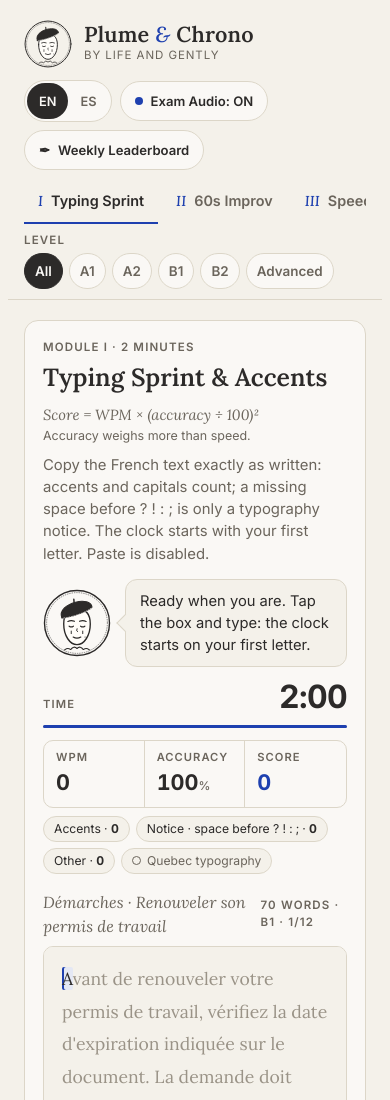
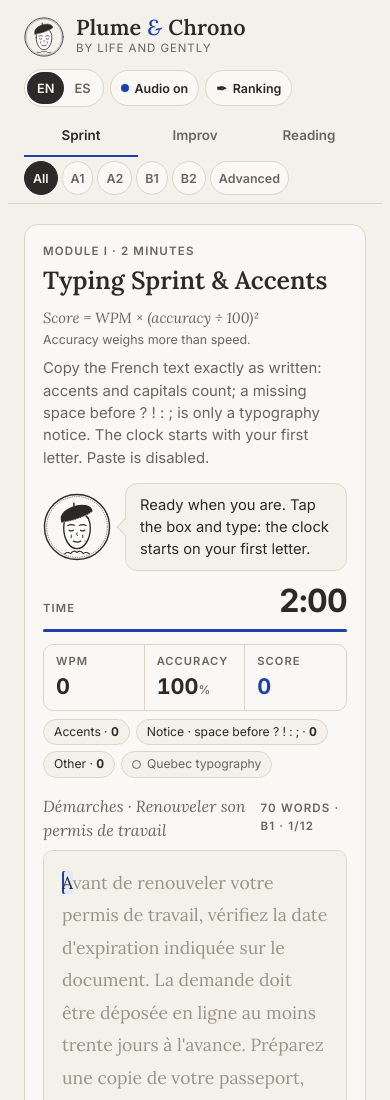
Before and after one commit to Lifeandgently/Plumeandchrono, a plain HTML site: page index.html in a window 390 px wide. Shown: the top 1100 px of the page. Drawn offline with nearby package versions, Linux system fonts and the light colour scheme.

Commit message:
Compact header and full-width tabs at 360 px, hide empty ad slot, Plume Writing Kit card
Co-Authored-By: Claude Opus 5.5 <noreply@anthropic.com>
Claude-Session: https://claude.ai/code/session_01L46ihe2NerorYA3KeHqXDB

```diff
--- a/app.js
+++ b/app.js
@@ -31,7 +31,8 @@ const store = {
 const I18N = {
   en: {
     board: 'Weekly Leaderboard', tab1: 'Typing Sprint', tab2: '60s Improv', tab3: 'Speed Reading', soon: 'Soon',
-    audioOn: 'Exam Audio: ON', audioOff: 'Exam Audio: OFF',
+    audioOn: 'Exam Audio: ON', audioOff: 'Exam Audio: OFF', audioShortOn: 'Audio on', audioShortOff: 'Audio off',
+    boardShort: 'Ranking', tab1s: 'Sprint', tab2s: 'Improv', tab3s: 'Reading', langLabel: 'Interface language', tabsLabel: 'Training modes',
     m1eyebrow: 'Module I · 2 minutes', m1title: 'Typing Sprint & Accents',
     m1intro: 'Copy the French text exactly as written: accents and capitals count; a missing space before ? ! : ; is only a typography notice. The clock starts with your first letter. Paste is disabled.',
     time: 'Time', wpm: 'WPM', acc: 'Accuracy', score: 'Score',
@@ -78,7 +79,7 @@ const I18N = {
     lbNoPrize: 'Practice ranking: there are no prizes for now. Rows tagged “example” are samples, not real people.', lbLocal: 'For now your scores are saved only on this device.',
     lbRulesMin: (a) => `To enter the ranking: at least ${a}% accuracy, 30 seconds and 60 characters. Each level has its own ranking.`, lbYou: 'you', lbNick: 'Nickname',
     lbReset: (d, h) => `Resets Monday 00:00 Eastern Time · in ${d} d ${h} h`,
-    lbPrize1: '#1 of the week wins the Life and Gently French Exam Survival PDF Kit for free.',
+    lbPrize1: '#1 of the week receives the Plume Writing Kit for free.',
     lbPrize10: '#2 to #10 receive a 30% discount code.',
     lbDemo: 'Demo mode: sample entries are shown and prizes activate when the live ranking is connected. Your email stays on this device.',
     lbSeeAll: 'See the full Top 20',
@@ -89,10 +90,12 @@ const I18N = {
     lbSubmit: 'Publish my score', lbDone: (k) => `Published! You are #${k} this week.`,
     lbErr: { acc: 'This run cannot enter the ranking.', 'nick-len': 'The nickname needs 3 to 16 characters.', 'nick-chars': 'Use only letters, numbers, spaces and . _ -', 'nick-bad': 'Please choose another nickname.',
              email: 'That email does not look right.', speed: 'This run cannot be ranked.', short: 'This run cannot be ranked.', suspect: 'This run cannot be ranked.', empty: 'This run cannot be ranked.', other: 'Something went wrong. Try again.' },
-    kitEyebrow: 'Study kit', kitTitle: 'French Exam Survival PDF Kit',
-    kitText: 'Practice pages by Life and Gently, made for tablet and for printing.',
-    kitPoints: ['Typing drills with accents and punctuation', 'Writing frames with ready-to-use connectors', 'Timed reading sets with answer keys'],
-    kitCta: 'Get the PDF Kit', kitSoon: 'Link coming soon', kitFine: 'Hybrid PDF for tablet and print',
+    kitEyebrow: 'Writing kit · Life and Gently', kitTitle: 'Plume Writing Kit',
+    kitText: 'A calm, step-by-step method to write better in French: put your ideas in order, link your sentences with meaning and develop a topic clearly. Useful at work and when preparing an exam. It does not promise any official score.',
+    kitShort: 'Write more clearly in French: order your ideas, link your sentences and develop a topic.',
+    kitLead: 'To keep building on what you just wrote:',
+    kitPoints: ['Put your ideas in order before you write', 'Link sentences with connectors that make sense', 'Develop a topic in clear, well-built paragraphs'],
+    kitCta: 'See the Plume Writing Kit', kitPrep: 'In preparation', kitPrepNote: 'The link will appear here when the kit is ready.', kitFine: 'PDF for tablet and print',
     adLabel: 'Advertisement', adReserved: 'Space reserved for Google AdSense',
     boardBusy: 'Finish or stop the exercise to open the ranking.',
     m2eyebrow: 'Module II · 60 s + 4 min', m2title: '60s Improv',
@@ -181,7 +184,8 @@ const I18N = {
   },
   es: {
     board: 'Ranking semanal', tab1: 'Sprint de tipeo', tab2: 'Improvisación 60s', tab3: 'Lectura exprés', soon: 'Pronto',
-    audioOn: 'Audio de examen: activado', audioOff: 'Audio de examen: desactivado',
+    audioOn: 'Audio de examen: activado', audioOff: 'Audio de examen: desactivado', audioShortOn: 'Audio: sí', audioShortOff: 'Audio: no',
+    boardShort: 'Ranking', tab1s: 'Sprint', tab2s: 'Improvisación', tab3s: 'Lectura', langLabel: 'Idioma de la interfaz', tabsLabel: 'Modos de práctica',
     m1eyebrow: 'Módulo I · 2 minutos', m1title: 'Sprint de tipeo y acentos',
     m1intro: 'Copia el texto en francés tal cual: cuentan las tildes y las mayúsculas; si falta el espacio antes de ? ! : ; solo se muestra un aviso tipográfico. El reloj empieza con tu primera letra. La función de pegar está desactivada.',
     time: 'Tiempo', wpm: 'PPM', acc: 'Precisión', score: 'Puntaje',
@@ -228,7 +232,7 @@ const I18N = {
     lbNoPrize: 'Ranking de práctica: por ahora no hay premios. Las filas marcadas «ejemplo» son de muestra y no son personas reales.', lbLocal: 'Por ahora tus puntajes se guardan solo en este dispositivo.',
     lbRulesMin: (a) => `Para entrar al ranking: al menos ${a} % de precisión, 30 segundos y 60 caracteres. Cada nivel tiene su propio ranking.`, lbYou: 'tú', lbNick: 'Apodo',
     lbReset: (d, h) => `Se reinicia el lunes a las 00:00 hora del Este · en ${d} d ${h} h`,
-    lbPrize1: 'El puesto #1 de la semana gana gratis el Life and Gently French Exam Survival PDF Kit.',
+    lbPrize1: 'El puesto #1 de la semana recibe gratis el Plume Writing Kit.',
     lbPrize10: 'Del #2 al #10 reciben un código de descuento del 30%.',
     lbDemo: 'Modo demo: se muestran entradas de muestra y los premios se activan cuando se conecte el ranking en vivo. Tu email queda en este dispositivo.',
     lbSeeAll: 'Ver el Top 20 completo',
@@ -239,10 +243,12 @@ const I18N = {
     lbSubmit: 'Publicar mi puntaje', lbDone: (k) => `¡Publicado! Estás en el puesto #${k} de la semana.`,
     lbErr: { acc: 'Este intento no puede entrar al ranking.', 'nick-len': 'El apodo necesita entre 3 y 16 caracteres.', 'nick-chars': 'Usa solo letras, números, espacios y . _ -', 'nick-bad': 'Elige otro apodo, por favor.',
              email: 'Ese email no parece correcto.', speed: 'Este intento no puede entrar al ranking.', short: 'Este intento no puede entrar al ranking.', suspect: 'Este intento no puede entrar al ranking.', empty: 'Este intento no puede entrar al ranking.', other: 'Algo salió mal. Inténtalo de nuevo.' },
-    kitEyebrow: 'Kit de estudio', kitTitle: 'French Exam Survival PDF Kit',
-    kitText: 'Hojas de práctica de Life and Gently, pensadas para tablet y para imprimir.',
-    kitPoints: ['Ejercicios de tipeo con tildes y puntuación', 'Esquemas de redacción con conectores listos para usar', 'Lecturas cronometradas con respuestas'],
-    kitCta: 'Conseguir el kit en PDF', kitSoon: 'Enlace próximamente', kitFine: 'PDF híbrido para tablet e impresión',
+    kitEyebrow: 'Kit de escritura · Life and Gently', kitTitle: 'Plume Writing Kit',
+    kitText: 'Un método sereno y paso a paso para escribir mejor en francés: ordenar tus ideas, conectar las frases con sentido y desarrollar un tema con claridad. Sirve para el trabajo y para preparar un examen. No promete ninguna calificación oficial.',
+    kitShort: 'Escribe con más claridad en francés: ordena tus ideas, conecta tus frases y desarrolla un tema.',
+    kitLead: 'Para seguir trabajando sobre lo que acabas de escribir:',
+    kitPoints: ['Ordenar tus ideas antes de escribir', 'Conectar frases con conectores que tengan sentido', 'Desarrollar un tema en párrafos claros y bien armados'],
+    kitCta: 'Ver el Plume Writing Kit', kitPrep: 'En preparación', kitPrepNote: 'El enlace aparecerá aquí cuando el kit esté listo.', kitFine: 'PDF para tablet e impresión',
     adLabel: 'Publicidad', adReserved: 'Espacio reservado para Google AdSense',
     boardBusy: 'Termina o detén el ejercicio para abrir el ranking.',
     m2eyebrow: 'Módulo II · 60 s + 4 min', m2title: 'Improvisación 60s',
@@ -922,9 +928,27 @@ const Results = {
   render() {
     const c = Results.cur; if (!c) return;
     const n = c.n, p = c.p, view = $('resultsView');
-    const url = SITE.kit[lang] || '', cta = /^https:\/\//.test(url)
+    const url = SITE.kit[lang] || '', ready = /^https:\/\//.test(url);
+    const cta = ready
       ? `<a class="btn quill kit-cta" href="${esc(url)}" target="_blank" rel="noopener sponsored">${esc(t('kitCta'))}</a>`
-      : `<span class="btn alt kit-cta kit-pending" aria-disabled="true">${esc(t('kitSoon'))}</span>`;
+      : `<span class="kit-status" role="status"><span class="dot" aria-hidden="true"></span>${esc(t('kitPrep'))}</span><span class="kit-fine">${esc(t('kitPrepNote'))}</span>`;
+    // Plume Writing Kit: full card right after a writing practice (Improv), compact card after Sprint / Reading
+    const kit = n === 2
+      ? `<aside class="kit kit-full mt-5" id="rvKit">
+        <p class="kit-lead">${esc(t('kitLead'))}</p>
+        <div class="eyebrow">${esc(t('kitEyebrow'))}</div>
+        <h3 class="h-serif" style="font-size:1.25rem;margin:2px 0 6px">${esc(t('kitTitle'))}</h3>
+        <p style="margin:0 0 8px;max-width:60ch">${esc(t('kitText'))}</p>
+        <ul class="kit-points">${t('kitPoints').map(x => `<li>${esc(x)}</li>`).join('')}</ul>
+        <div class="flex flex-wrap items-center gap-3 mt-3">${cta}${ready ? `<span class="kit-fine">${esc(t('kitFine'))}</span>` : ''}</div>
+      </aside>`
+      : `<aside class="kit kit-compact mt-6" id="rvKit">
+        <div class="eyebrow">${esc(t('kitEyebrow'))}</div>
+        <h3 class="h-serif" style="font-size:1.1rem;margin:2px 0 4px">${esc(t('kitTitle'))}</h3>
+        <p style="margin:0 0 8px;max-width:60ch">${esc(t('kitShort'))}</p>
+        <div class="flex flex-wrap items-center gap-3">${cta}</div>
+      </aside>`;
+    const adsOn = !!(SITE.ads.client && SITE.ads.slot);
     const others = [1, 2, 3].filter(m => m !== n);
     view.innerHTML = `
       <div class="eyebrow">${esc(t('rvEyebrow'))}${p.level ? ` <span class="chip lvl">${esc(t('rvLevel'))} ${esc(Levels.full(p.level))}</span>` : ''}</div>
@@ -932,19 +956,14 @@ const Results = {
       <p class="rv-note" style="margin:0 0 4px">${esc((t('rvReason') || {})[p.reason] || '')}</p>
       <div id="rvBody">${Results.body(n, p)}</div>
       ${n === 1 ? '<div id="rvBoard" class="mt-5"></div>' : ''}
+      ${n === 2 ? kit : ''}
       <div class="rv-actions mt-5">
         <button type="button" class="btn quill" id="rvAgain">${esc(n === 3 ? (Levels.pool('reading').list.length > 1 ? t('m3again') : t('m3againSame')) : t('again'))}</button>
         ${n === 3 ? '' : `<button type="button" class="btn alt" id="rvNew">${esc(t('rvNew'))}</button>`}
         <span class="rv-switch"><span class="eyebrow">${esc(t('rvSwitch'))}</span>${others.map(m => `<button type="button" class="btn alt" data-go="${m}">${esc(t('tab' + m))}</button>`).join('')}</span>
       </div>
-      <aside class="kit mt-6">
-        <div class="eyebrow">${esc(t('kitEyebrow'))}</div>
-        <h3 class="h-serif" style="font-size:1.25rem;margin:2px 0 6px">${esc(t('kitTitle'))}</h3>
-        <p style="margin:0 0 8px;max-width:60ch">${esc(t('kitText'))}</p>
-        <ul class="kit-points">${t('kitPoints').map(x => `<li>${esc(x)}</li>`).join('')}</ul>
-        <div class="flex flex-wrap items-center gap-3 mt-3">${cta}<span class="kit-fine">${esc(t('kitFine'))}</span></div>
-      </aside>
-      <div class="ad-wrap mt-6"><div class="ad-label">${esc(t('adLabel'))}</div>
+      ${n === 2 ? '' : kit}
+      <div class="ad-wrap mt-6${adsOn ? '' : ' ads-off'}" id="adWrap" ${adsOn ? '' : 'hidden aria-hidden="true"'}><div class="ad-label">${esc(t('adLabel'))}</div>
         <div class="ad-slot" id="adSlot" data-ad-client="${esc(SITE.ads.client)}" data-ad-slot="${esc(SITE.ads.slot)}"><span>${esc(t('adReserved'))}</span></div></div>`;
     $('rvAgain').onclick = () => { Results.hide(); safe(() => Modules[n].retry()); $('mod' + n).scrollIntoView({ behavior: 'smooth' }); };
     if ($('rvNew')) $('rvNew').onclick = () => { Results.hide(); safe(() => Modules[n].next()); $('mod' + n).scrollIntoView({ behavior: 'smooth' }); };
@@ -1032,13 +1051,20 @@ const LBView = {
   }
 };
 
+/* header audio button: full label on wide screens, short one on phones; the accessible name is always the full one */
+function paintAudio() {
+  const full = Sound.enabled ? t('audioOn') : t('audioOff');
+  $('audioLabel').textContent = full; $('audioBtn').setAttribute('aria-label', full);
+  const s = $('audioShort'); if (s) s.textContent = Sound.enabled ? t('audioShortOn') : t('audioShortOff');
+}
 /* i18n: shell texts here, module texts through each module's onLang() */
 function applyLang() {
   document.documentElement.lang = lang;
   document.querySelectorAll('[data-i18n]').forEach(el => { const v = t(el.dataset.i18n); if (typeof v === 'string') el.textContent = v; });
   $('langEN').setAttribute('aria-pressed', lang === 'en');
   $('langES').setAttribute('aria-pressed', lang === 'es');
-  $('audioLabel').textContent = Sound.enabled ? t('audioOn') : t('audioOff');
+  quiet(() => { $('langGroup').setAttribute('aria-label', t('langLabel')); $('tabBar').setAttribute('aria-label', t('tabsLabel')); $('boardBtn').setAttribute('aria-label', t('board')); });
+  paintAudio();
   $('rulesList').innerHTML = t('rules').concat(LB.prizes() ? [t('lbPrize1'), t('lbPrize10')] : []).map(r => `<li>${esc(r)}</li>`).join('');
   new Set(Object.values(Modules)).forEach(m => safe(() => m.onLang && m.onLang()));
   Results.onLang();
@@ -1054,7 +1080,7 @@ $('audioBtn').setAttribute('aria-pressed', Sound.enabled);
 $('audioBtn').addEventListener('click', () => {
   Sound.enabled = !Sound.enabled; store.set('pc_audio', Sound.enabled);
   $('audioBtn').setAttribute('aria-pressed', Sound.enabled);
-  $('audioLabel').textContent = Sound.enabled ? t('audioOn') : t('audioOff');
+  paintAudio();
   if (Sound.enabled) { Sound.unlock(); Sound.ding(); }
 });
 
@@ -1978,5 +2004,10 @@ document.querySelectorAll('#levelBar .lvl').forEach(b => b.addEventListener('cli
 safe(() => Feedback.init());
 Levels.paint();
 Levels.note({ 1: 'sprint', 2: 'improv', 3: 'reading' }[currentMod]);
+/* Reading: the text column sticks just below the clock bar, whatever its real height (compact bar on short screens, wrapped bubble…) */
+quiet(() => {
+  const sb = document.querySelector('#mod3 .stickybar'); if (!sb || !window.ResizeObserver) return;
+  new ResizeObserver(() => quiet(() => document.documentElement.style.setProperty('--m3-sticky', (sb.offsetHeight + 12) + 'px'))).observe(sb);
+});
 applyLang();
 })();
--- a/index.html
+++ b/index.html
@@ -20,7 +20,7 @@
   };
 </script>
 <!-- ASSET VERSION: when you upload new files, change v= on these 4 lines (same value everywhere) so tablets do not mix old and new files. -->
-<link rel="stylesheet" href="style.css?v=20261119a">
+<link rel="stylesheet" href="style.css?v=20261119b">
 </head>
 <body>
 <!-- ============ HEADER ============ -->
@@ -35,18 +35,20 @@
         </div>
       </div>
       <div class="flex flex-wrap items-center gap-2">
-        <div class="pill-group" role="group" aria-label="Language">
+      <div class="mast-tools">
+        <div class="pill-group" role="group" id="langGroup" aria-label="Language">
           <button type="button" id="langEN" data-lang="en">EN</button>
           <button type="button" id="langES" data-lang="es">ES</button>
         </div>
-        <button type="button" class="ghost-btn" id="audioBtn" aria-pressed="true"><span class="dot"></span><span id="audioLabel">Exam Audio: ON</span></button>
-        <button type="button" class="ghost-btn" id="boardBtn"><span aria-hidden="true">✒︎</span><span data-i18n="board">Weekly Leaderboard</span></button>
+        <button type="button" class="ghost-btn" id="audioBtn" aria-pressed="true"><span class="dot"></span><span id="audioLabel" class="lbl-long">Exam Audio: ON</span><span id="audioShort" class="lbl-short" aria-hidden="true">Audio on</span></button>
+        <button type="button" class="ghost-btn" id="boardBtn"><span aria-hidden="true">✒︎</span><span class="lbl-long" data-i18n="board">Weekly Leaderboard</span><span class="lbl-short" aria-hidden="true" data-i18n="boardShort">Ranking</span></button>
+      </div>
       </div>
     </div>
-    <nav class="tabs mt-2" role="tablist">
-      <button type="button" class="tab" role="tab" id="tab1" aria-selected="true" data-mod="1"><span class="num">I</span><span data-i18n="tab1">Typing Sprint</span></button>
-      <button type="button" class="tab" role="tab" id="tab2" aria-selected="false" data-mod="2"><span class="num">II</span><span data-i18n="tab2">60s Improv</span></button>
-      <button type="button" class="tab" role="tab" id="tab3" aria-selected="false" data-mod="3"><span class="num">III</span><span data-i18n="tab3">Speed Reading</span></button>
+    <nav class="tabs mt-2" role="tablist" id="tabBar" aria-label="Modes">
+      <button type="button" class="tab" role="tab" id="tab1" aria-selected="true" data-mod="1"><span class="num">I</span><span class="lbl-long" data-i18n="tab1">Typing Sprint</span><span class="lbl-short" data-i18n="tab1s">Sprint</span></button>
+      <button type="button" class="tab" role="tab" id="tab2" aria-selected="false" data-mod="2"><span class="num">II</span><span class="lbl-long" data-i18n="tab2">60s Improv</span><span class="lbl-short" data-i18n="tab2s">Improv</span></button>
+      <button type="button" class="tab" role="tab" id="tab3" aria-selected="false" data-mod="3"><span class="num">III</span><span class="lbl-long" data-i18n="tab3">Speed Reading</span><span class="lbl-short" data-i18n="tab3s">Reading</span></button>
     </nav>
     <div class="levelbar" id="levelBar" role="group" aria-labelledby="lvlLabel">
       <span class="eyebrow" id="lvlLabel" data-i18n="lvlLabel">Level</span>
@@ -192,8 +194,8 @@
 </div>
 
 <!-- Load order matters: data first, then audio, then the app (all relative paths, no build step). -->
-<script src="exercises.js?v=20261119a"></script>
-<script src="audio.js?v=20261119a"></script>
-<script src="app.js?v=20261119a"></script>
+<script src="exercises.js?v=20261119b"></script>
+<script src="audio.js?v=20261119b"></script>
+<script src="app.js?v=20261119b"></script>
 </body>
 </html>
--- a/style.css
+++ b/style.css
@@ -206,8 +206,8 @@
   }
   @media (min-width: 900px) {
     .split { grid-template-columns: minmax(0, 1.1fr) minmax(0, 1fr); align-items: start; gap: 28px; }
-    .readbox { position: sticky; top: 150px; }
-    .readtext { max-height: calc(100vh - 220px); overflow-y: auto; }
+    .readbox { position: sticky; top: var(--m3-sticky, 150px); }   /* --m3-sticky = real height of the Reading clock bar (set in app.js) */
+    .readtext { max-height: calc(100vh - var(--m3-sticky, 150px) - 70px); overflow-y: auto; }
   }
 
 
@@ -322,3 +322,29 @@ table.board td .tag.ex { border-style: dashed; font-style: normal; }
 .conn-ex { margin: 8px 0 0; font-size: .9rem; color: var(--ink-soft); border-left: 2px solid var(--pencil); padding: 2px 0 2px 10px; max-width: 70ch; }
 .conn-ex .k { font-size: .76rem; letter-spacing: .02em; }
 .conn-ex .s { font-family: var(--serif); font-style: italic; color: var(--ink); }
+
+
+/* ===== Compact header on phones (360 px and up), hidden empty ad slot, Plume Writing Kit ===== */
+.lbl-short { display: none; }
+.mast-tools { display: flex; flex-wrap: wrap; align-items: center; gap: 8px; }
+.ad-wrap.ads-off, .ad-wrap[hidden] { display: none !important; }   /* #adSlot stays in the DOM for Results.ads() */
+.kit-lead { margin: 0 0 8px; font-size: .9rem; color: var(--ink-soft); font-style: italic; }
+.kit-status { display: inline-flex; align-items: center; gap: 8px; font-size: .85rem; font-weight: 600; color: var(--ink-soft); border: 1px dashed var(--pencil); border-radius: 999px; padding: 5px 12px; }
+.kit-status .dot { width: 8px; height: 8px; border-radius: 50%; background: var(--pending, var(--pencil)); }
+@media (max-width: 600px) {
+  .masthead > .wrap { padding-top: 8px !important; }
+  .masthead .lbl-long { display: none; }
+  .masthead .lbl-short { display: inline; }
+  .masthead #mimeHeader { width: 40px !important; height: 40px !important; }
+  .mast-tools { flex-wrap: nowrap; gap: 6px; width: 100%; }
+  .masthead .ghost-btn { padding: 4px 10px; min-height: 36px; font-size: .78rem; gap: 6px; white-space: nowrap; }
+  .masthead .pill-group button { padding: 4px 10px; min-height: 32px; }
+  .tabs { display: grid; grid-template-columns: repeat(3, minmax(0, 1fr)); gap: 0; overflow: visible; margin-top: 4px; }
+  .tab { justify-content: center; text-align: center; padding: 9px 4px 8px; min-height: 42px; font-size: .84rem; gap: 0; white-space: normal; line-height: 1.2; }
+  .tab .num { display: none; }
+  .levelbar { flex-wrap: nowrap; gap: 6px; padding: 4px 0 8px; overflow-x: auto; scrollbar-width: none; }
+  .levelbar::-webkit-scrollbar { display: none; }
+  #lvlLabel { position: absolute; width: 1px; height: 1px; overflow: hidden; clip: rect(0 0 0 0); white-space: nowrap; }   /* still names the group for screen readers */
+  .lvl-opts { flex-wrap: nowrap; gap: 4px; }
+  .levelbar .lvl { padding: 3px 8px; font-size: .78rem; white-space: nowrap; min-height: 34px; }
+}
```
Also changed, not shown: 1 other file.
